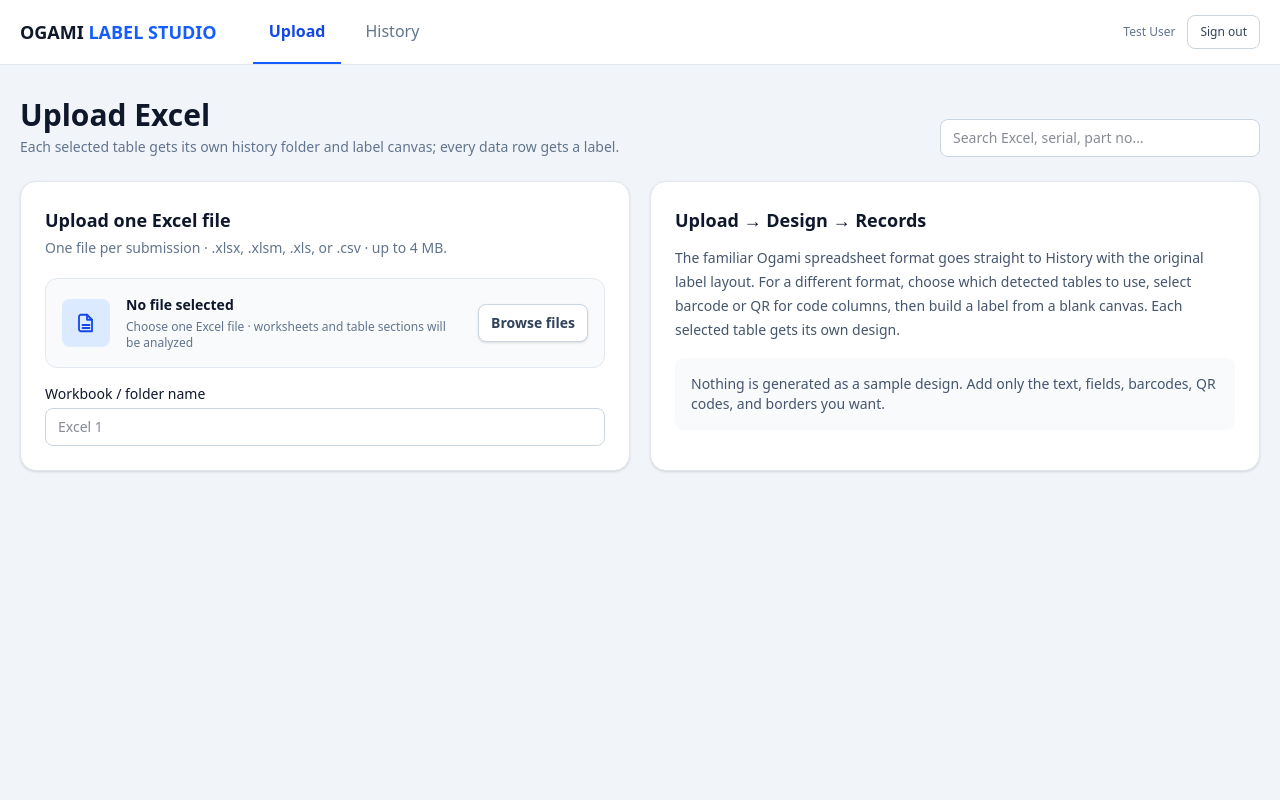
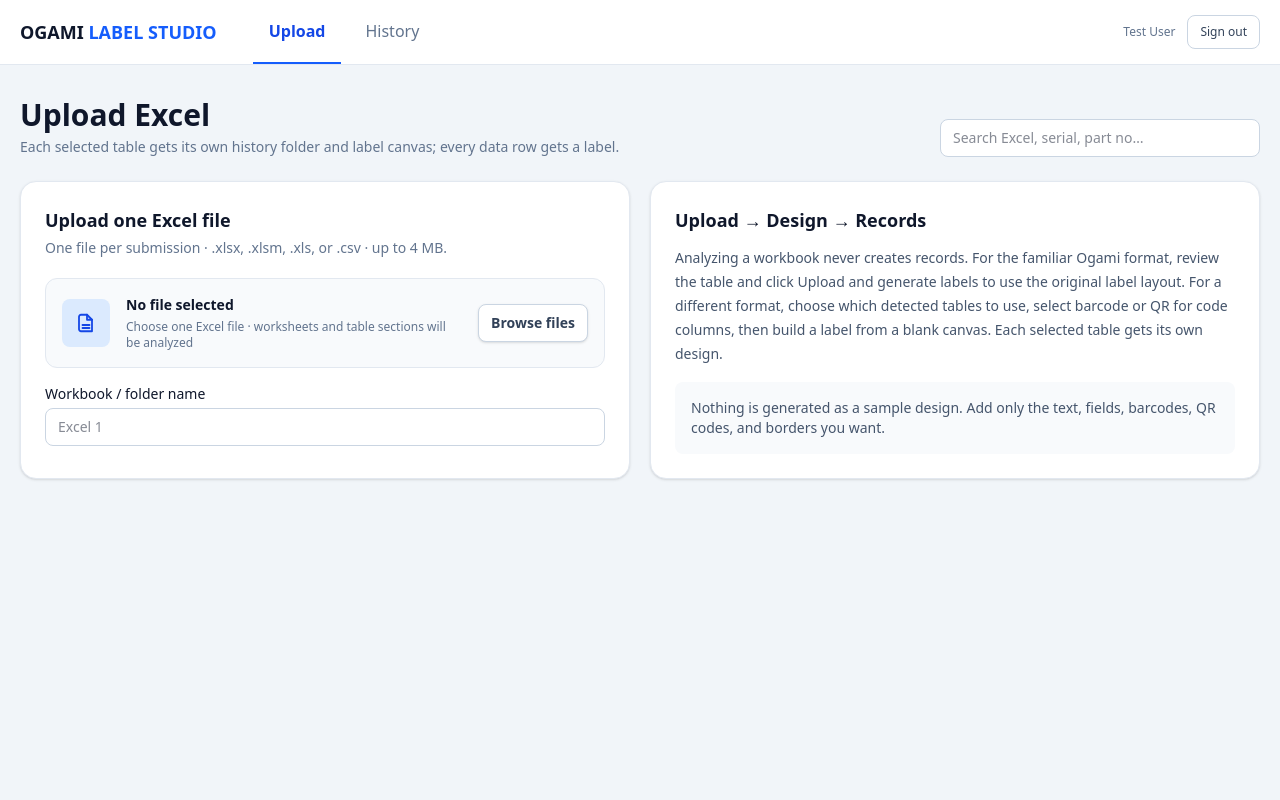
Before and after one commit to DevKurtz/Ogami_Label, a Laravel app: page / in a window 1280 px wide. Run offline with Laravel 12, Linux system fonts and the light colour scheme; a user stored in the database is signed in; data comes from the database, SQL or seed files in the repository; data that the repository does not hold is empty; style sheets or scripts are compiled from the project's sources; some libraries are stand-ins or nearby versions.

Commit message:
Require explicit upload to generate records

```diff
--- a/resources/js/components/App.vue
+++ b/resources/js/components/App.vue
@@ -182,8 +182,7 @@ async function analyzeWorkbook() {
         analysis.value = await request('/api/analyze', { method: 'POST', body: form });
         selectRecommendedTables();
         draftTemplates.value = {};
-        if (selectedTables.value.length && selectedTables.value.every((table) => table.legacyFormat)) await upload();
-        else notify('success', 'Analysis complete', `${analysis.value.tables.length} table(s) found. Choose a table and create its label design.`);
+        notify('success', 'Analysis complete', `${analysis.value.tables.length} table(s) found. Review the selection, then click Upload and generate labels.`);
     } catch (exception) { error.value = exception.message; notify('error', 'Analysis failed', exception.message); }
     finally { analyzing.value = false; }
 }
@@ -469,7 +468,7 @@ onBeforeUnmount(endCanvasInteraction);
           </div>
           <button v-if="file && !analysis" :disabled="analyzing" @click="analyzeWorkbook" class="mt-4 rounded-lg border border-blue-300 bg-blue-50 px-4 py-2.5 font-semibold text-blue-800 disabled:opacity-50">{{ analyzing ? 'Analyzing workbook…' : 'Upload & analyze Excel' }}</button>
           <div v-if="analysis" class="mt-4 space-y-4 rounded-xl border border-blue-100 bg-blue-50/60 p-4">
-            <div class="flex flex-wrap items-center gap-2"><div class="mr-auto"><h3 class="font-bold">Workbook analysis</h3><p class="mt-1 text-sm text-slate-600">Found {{ analysis.sheets.length }} worksheet(s) with label data and {{ analysis.tables.length }} label table(s). Standard Ogami files generate labels automatically; other formats open a blank design canvas for each selected table.</p></div><button @click="selectAllTables" class="rounded-lg border border-slate-300 bg-white px-3 py-2 text-xs font-semibold">Select all</button><button @click="selectNoTables" class="rounded-lg border border-slate-300 bg-white px-3 py-2 text-xs font-semibold">Clear</button></div>
+            <div class="flex flex-wrap items-center gap-2"><div class="mr-auto"><h3 class="font-bold">Workbook analysis</h3><p class="mt-1 text-sm text-slate-600">Found {{ analysis.sheets.length }} worksheet(s) with label data and {{ analysis.tables.length }} label table(s). Analysis only previews the workbook; labels are generated after you click Upload. Other formats open a blank design canvas for each selected table.</p></div><button @click="selectAllTables" class="rounded-lg border border-slate-300 bg-white px-3 py-2 text-xs font-semibold">Select all</button><button @click="selectNoTables" class="rounded-lg border border-slate-300 bg-white px-3 py-2 text-xs font-semibold">Clear</button></div>
             <p v-if="!analysis.tables.length" class="rounded-lg bg-amber-50 p-3 text-sm text-amber-800">No table with a header and data rows was detected. Check that the table has column names in its first row.</p>
             <div v-else class="max-h-[520px] space-y-3 overflow-auto pr-1">
               <article v-for="table in analysis.tables" :key="table.id" class="rounded-xl border bg-white p-3" :class="selectedTableIds.includes(table.id)?'border-blue-400 ring-1 ring-blue-200':'border-slate-200'">
@@ -490,7 +489,7 @@ onBeforeUnmount(endCanvasInteraction);
           </button>
           <p v-if="loading" role="status" class="mt-3 text-sm text-blue-700">Uploading and validating your file. Keep this page open; confirmation will appear once it has been saved.</p>
         </article>
-        <article class="rounded-2xl border border-slate-200 bg-white p-6 shadow-sm"><h2 class="text-lg font-bold">Upload → Design → Records</h2><p class="mt-3 text-sm leading-6 text-slate-600">The familiar Ogami spreadsheet format goes straight to History with the original label layout. For a different format, choose which detected tables to use, select barcode or QR for code columns, then build a label from a blank canvas. Each selected table gets its own design.</p><p class="mt-4 rounded-lg bg-slate-50 p-4 text-sm text-slate-600">Nothing is generated as a sample design. Add only the text, fields, barcodes, QR codes, and borders you want.</p></article>
+        <article class="rounded-2xl border border-slate-200 bg-white p-6 shadow-sm"><h2 class="text-lg font-bold">Upload → Design → Records</h2><p class="mt-3 text-sm leading-6 text-slate-600">Analyzing a workbook never creates records. For the familiar Ogami format, review the table and click Upload and generate labels to use the original label layout. For a different format, choose which detected tables to use, select barcode or QR for code columns, then build a label from a blank canvas. Each selected table gets its own design.</p><p class="mt-4 rounded-lg bg-slate-50 p-4 text-sm text-slate-600">Nothing is generated as a sample design. Add only the text, fields, barcodes, QR codes, and borders you want.</p></article>
       </section>
 
       <section v-if="activePage==='history'" class="space-y-4">
```
